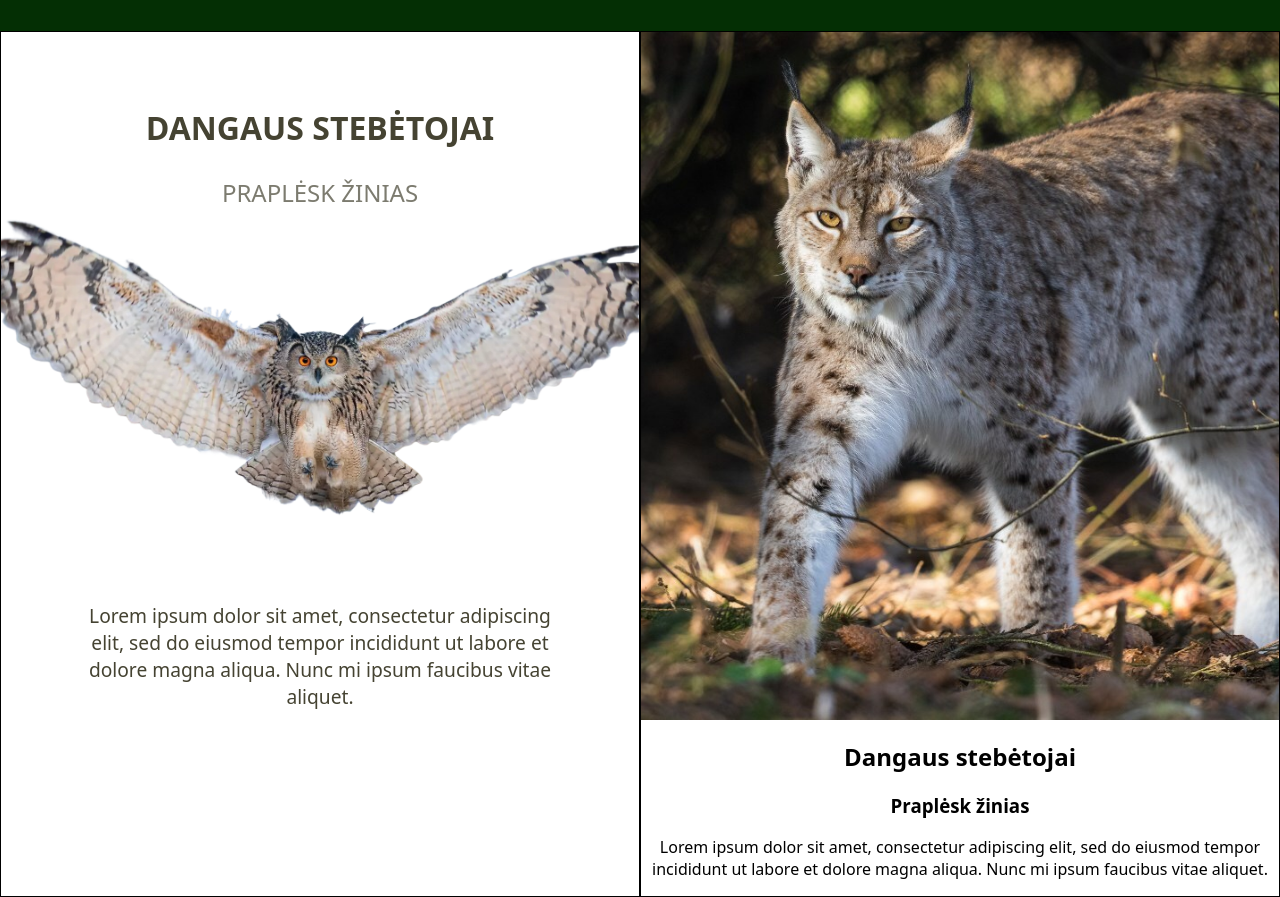
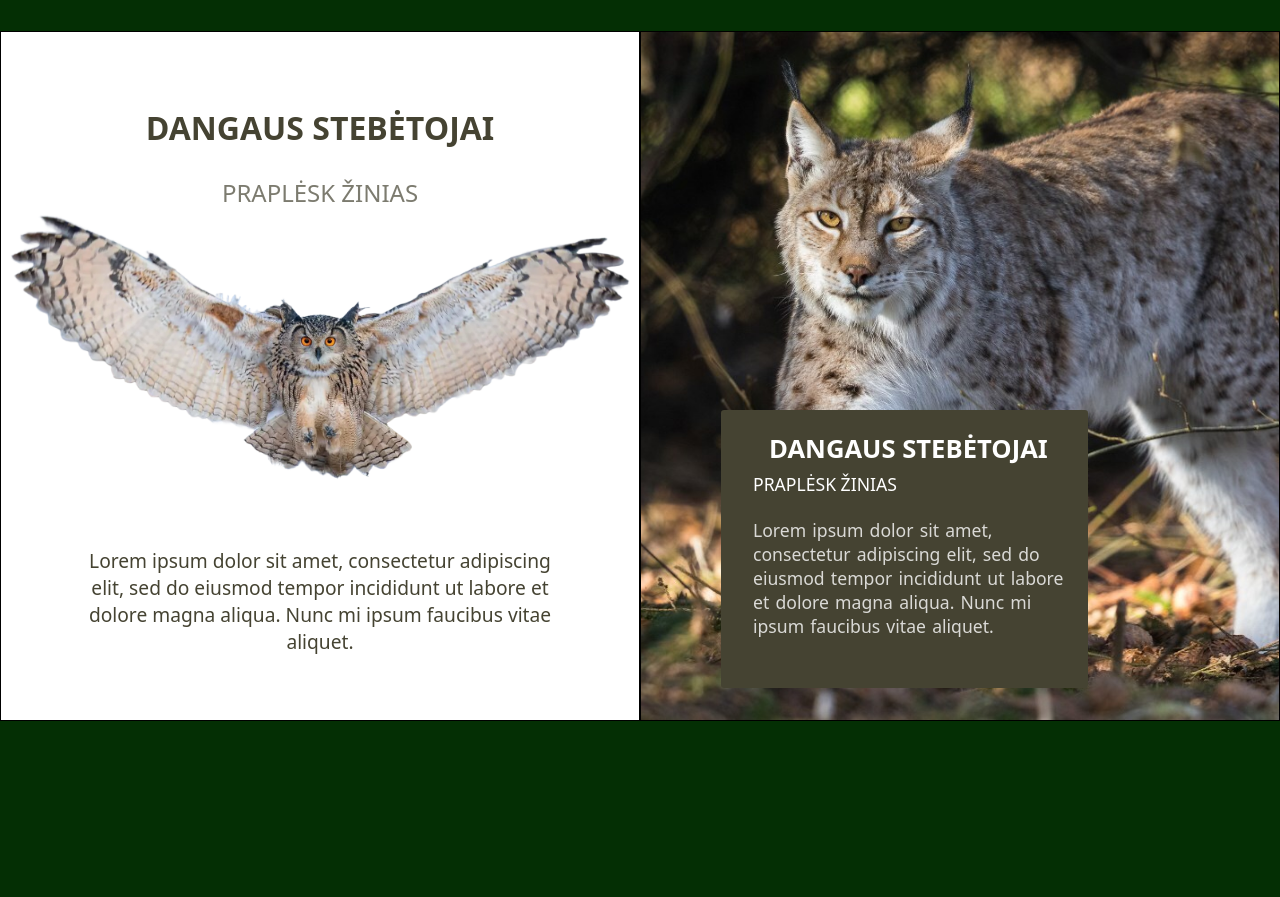
Before and after one commit to DanVolu/Zalioji, a React (Vite) app in the folder react-test/zaliasis/: page / in a window 1280 px wide. Shown: the part 740-1637 px from the top of the page. After the commit the page ends 1461 px from the top, so only its background shows below. Built offline with nearby package versions, Linux system fonts and the light colour scheme.

Commit message:
first section adjustments

```diff
--- a/react-test/zaliasis/src/components/categories/FirstSection.jsx
+++ b/react-test/zaliasis/src/components/categories/FirstSection.jsx
@@ -15,9 +15,11 @@ function FirstSection() {
 
         <div className='SecondFirstSectionCategory'>
             <img className='LynxImage' src={LynxImage} alt="Lūšis" />
-              <h2>Dangaus stebėtojai</h2>
-              <h3>Praplėsk žinias</h3>
-                <p>Lorem ipsum dolor sit amet, consectetur adipiscing elit, sed do eiusmod tempor incididunt ut labore et dolore magna aliqua. Nunc mi ipsum faucibus vitae aliquet.</p>
+              <div className='DescriptionContainer'>
+                <h2>Dangaus stebėtojai</h2>
+                <h3>Praplėsk žinias</h3>
+                  <p>Lorem ipsum dolor sit amet, consectetur adipiscing elit, sed do eiusmod tempor incididunt ut labore et dolore magna aliqua. Nunc mi ipsum faucibus vitae aliquet.</p>
+              </div>
         </div>
 
 
--- a/react-test/zaliasis/src/styles/categories/FirstSection.css
+++ b/react-test/zaliasis/src/styles/categories/FirstSection.css
@@ -1,5 +1,6 @@
 .FirstSectionContainer {
     display: flex;
+    position: relative;
 }
 
 .FirstFirstSectionCategory,
@@ -11,13 +12,16 @@
 }
 
 .FirstFirstSectionCategory img {
-    width: 100%;
+    width: 120%;
     display: block;
     object-fit: cover;
-    height: 35rem;
+    height: 30rem;
+    margin: 0 -10%;
     position: relative;
-    top: -7rem;
+    top: -6rem;
+    max-width: none;
 }
+
 
 .SecondFirstSectionCategory img {
     width: 100%;
@@ -28,7 +32,7 @@
 
 .FirstFirstSectionCategory p {
     position: absolute;
-    top: 70%;
+    top: 80%;
     left: 50%;
     width: 75%;
     transform: translate(-50%, -50%);
@@ -51,3 +55,46 @@
     font-weight: 500;
     padding-top: -11rem;
 }
+
+
+.DescriptionContainer {
+    position: absolute;
+    background-color: rgba(69, 67, 50, 1);
+    width: 50%;
+    top: 55%;
+    margin-left: 5rem;
+    padding: 0rem 1rem 2rem 2rem;
+    border-radius: 0.2rem;
+}
+
+
+
+
+.SecondFirstSectionCategory p,
+.SecondFirstSectionCategory h2,
+.SecondFirstSectionCategory h3 {
+    color: white;
+    text-align: left;
+}
+
+.SecondFirstSectionCategory p {
+    padding-top: 0.3rem;
+    color: rgba(255, 255, 255, 0.8);
+    font-weight: 400;
+    font-size: 1.1rem;
+    word-spacing: 0.1rem;
+}
+
+.SecondFirstSectionCategory h2 {
+    text-transform: uppercase;
+    font-size: 1.6rem;
+    padding-left: 1rem;
+    font-weight: 600;
+}
+
+.SecondFirstSectionCategory h3 {
+    text-transform: uppercase;
+    font-size: 1.1rem;
+    margin-top: -1rem;
+    font-weight: 500;
+}
```
